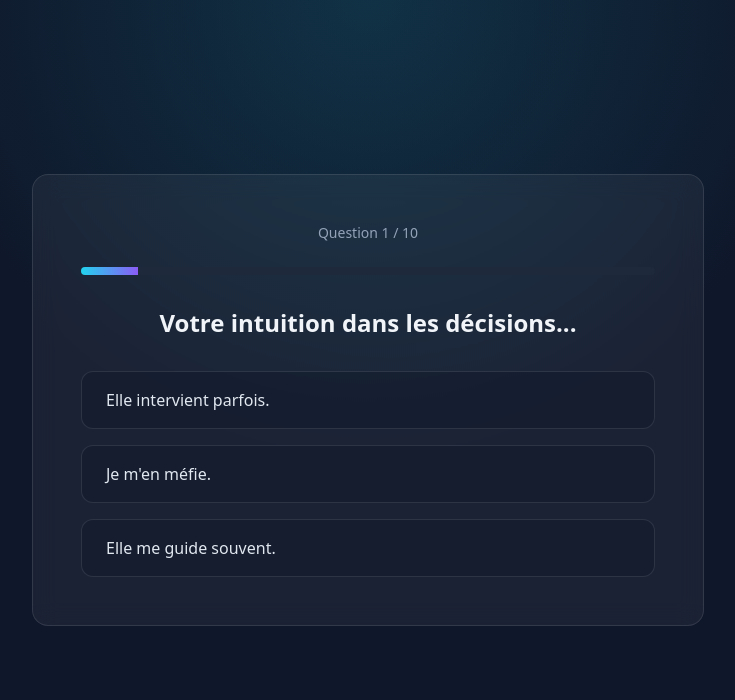
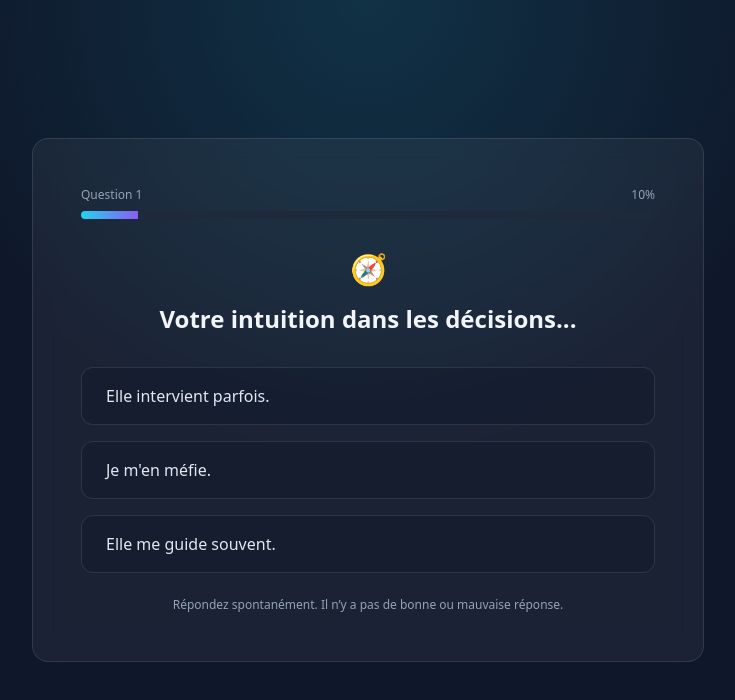
Before and after one commit to arnaudcrestey/life-decision, a Next.js app: page /diagnostic in a window 1280 px wide. Shown: the top 700 px of the page, without its empty margins (272-1007 px from the left). Built offline with nearby package versions, Linux system fonts and the light colour scheme.

Commit message:
Update quiz.tsx

```diff
--- a/components/quiz.tsx
+++ b/components/quiz.tsx
@@ -3,6 +3,7 @@
 import { useEffect, useState } from "react";
 import { useRouter } from "next/navigation";
 import { getRandomizedQuiz } from "@/lib/quiz";
+import { motion, AnimatePresence } from "framer-motion";
 
 type Answer = {
   questionId: number;
@@ -17,8 +18,7 @@ export default function Quiz() {
   const [answers, setAnswers] = useState<Answer[]>([]);
 
   useEffect(() => {
-    const q = getRandomizedQuiz();
-    setQuestions(q);
+    setQuestions(getRandomizedQuiz());
   }, []);
 
   if (!questions.length) return null;
@@ -27,18 +27,14 @@ export default function Quiz() {
   const progress = ((current + 1) / questions.length) * 100;
 
   function handleAnswer(value: number) {
-    const updated = [
-      ...answers,
-      { questionId: question.id, value }
-    ];
-
+    const updated = [...answers, { questionId: question.id, value }];
     setAnswers(updated);
 
     if (current + 1 < questions.length) {
       setCurrent(current + 1);
     } else {
       localStorage.setItem("quizAnswers", JSON.stringify(updated));
-      router.push("/resultat");
+      router.push("/analyse");
     }
   }
 
@@ -46,9 +42,9 @@ export default function Quiz() {
     <div className="flex flex-1 items-center justify-center px-4">
       <div className="glass-card w-full max-w-2xl p-8 text-center md:p-12">
 
-        {/* progress */}
-        <div className="mb-6 text-sm text-slate-400">
-          Question {current + 1} / {questions.length}
+        <div className="flex justify-between text-xs text-slate-400 mb-2">
+          <span>Question {current + 1}</span>
+          <span>{Math.round(progress)}%</span>
         </div>
 
         <div className="h-2 w-full rounded bg-slate-800 mb-8 overflow-hidden">
@@ -58,23 +54,51 @@ export default function Quiz() {
           />
         </div>
 
-        {/* question */}
+        <AnimatePresence mode="wait">
+
+          <motion.div
+            key={question.id}
+            initial={{ opacity: 0, y: 15 }}
+            animate={{ opacity: 1, y: 0 }}
+            exit={{ opacity: 0, y: -15 }}
+            transition={{ duration: 0.25 }}
+          >
+
+            <div className="text-3xl mb-4">🧭</div>
+
             <h2 className="text-2xl font-semibold mb-8">
               {question.label}
             </h2>
 
-        {/* answers */}
             <div className="space-y-4">
+
               {question.answers.map((a: any, i: number) => (
+
                 <button
                   key={i}
                   onClick={() => handleAnswer(a.value)}
-              className="w-full rounded-xl border border-white/10 bg-slate-900/40 px-6 py-4 text-left text-slate-200 hover:border-cyan-400 hover:bg-slate-900 transition"
+                  className="
+                    w-full rounded-xl border border-white/10
+                    bg-slate-900/40 px-6 py-4 text-left
+                    text-slate-200 transition
+                    hover:border-cyan-400 hover:bg-slate-900
+                    active:scale-[0.98]
+                  "
                 >
                   {a.text}
                 </button>
+
               ))}
+
             </div>
+
+            <p className="mt-6 text-xs text-slate-400">
+              Répondez spontanément. Il n’y a pas de bonne ou mauvaise réponse.
+            </p>
+
+          </motion.div>
+
+        </AnimatePresence>
 
       </div>
     </div>
```
Lines whose indentation alone changed are shown as unchanged.
